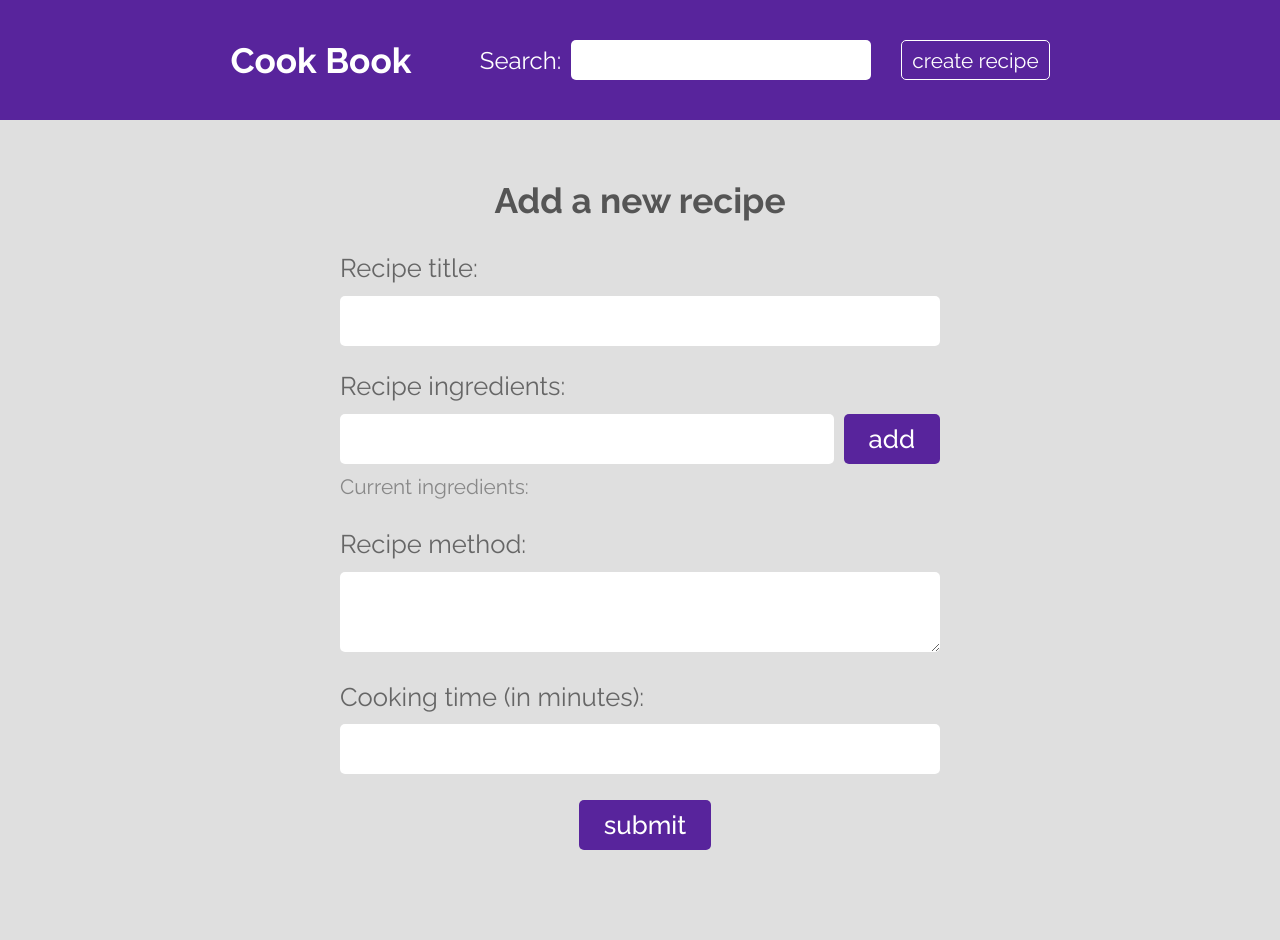
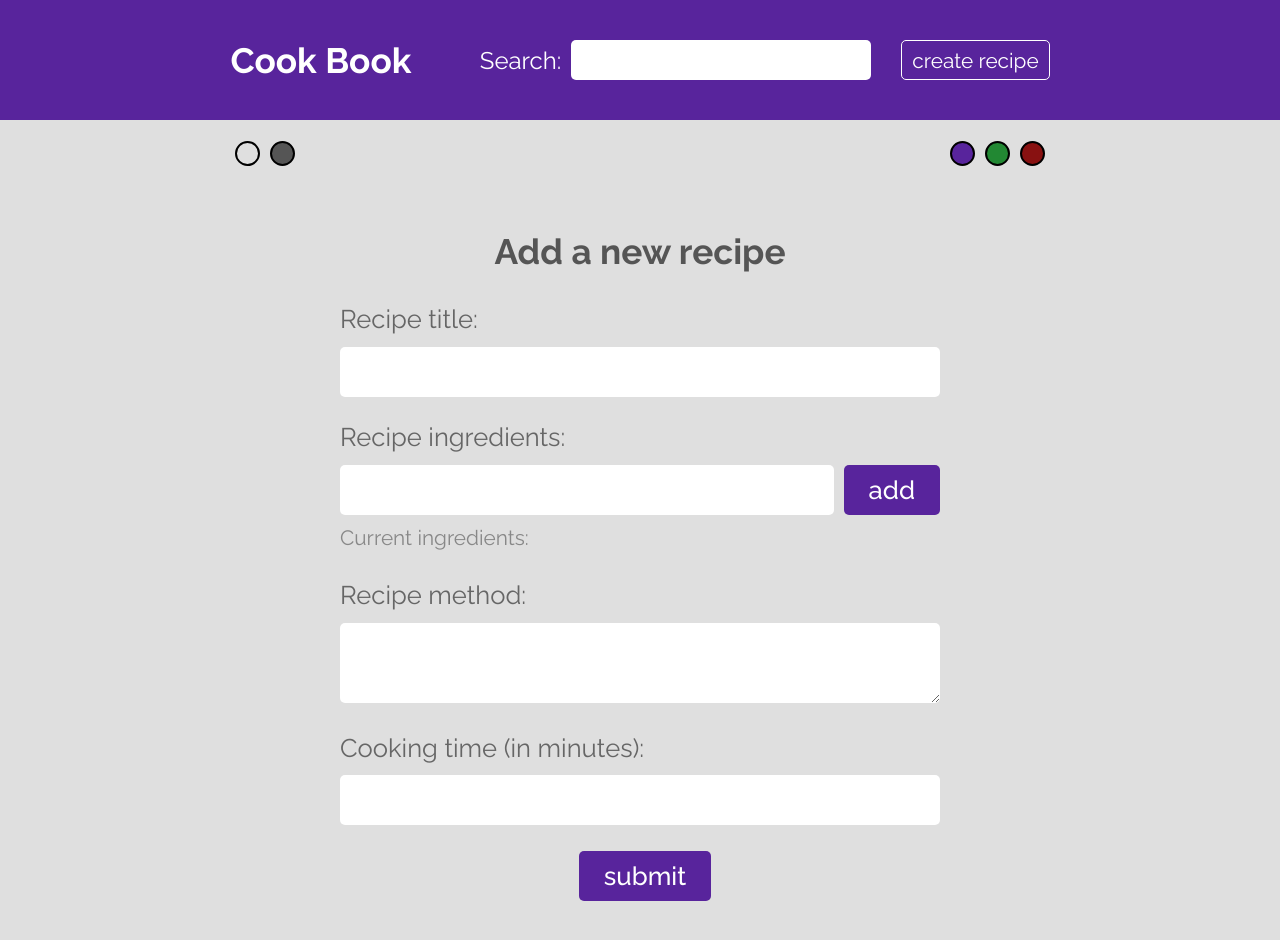
Before and after one commit to matiss-norenbergs/cook-book, a React (Create React App) app: page /create in a window 1280 px wide. Shown: the top 940 px of the page. Built offline with nearby package versions, Linux system fonts and the light colour scheme.

Commit message:
Added changable themes, using root css styling

```diff
--- a/src/App.js
+++ b/src/App.js
@@ -4,12 +4,14 @@ import Create from "./pages/create/Create";
 import Recipe from "./pages/recipe/Recipe";
 import { BrowserRouter as Router, Routes, Route } from 'react-router-dom';
 import Search from "./pages/search/Search";
+import Themes from "./components/themes/Themes";
 
 function App() {
   return (
     <div className="App">
       <Router>
         <NavBar />
+        <Themes />
 
         <Routes>
           <Route path='/' element={<Home />} />
--- a/src/components/navbar/NavBar.css
+++ b/src/components/navbar/NavBar.css
@@ -1,7 +1,7 @@
 nav{
     display: flex;
     background: var(--purple);
-    color: var(--textWhite);
+    color: var(--white);
     height: 90px;
     width: 100%;
     padding: var(--padding);
@@ -11,7 +11,7 @@ nav{
 
 nav .logo{
     text-decoration: none;
-    color: var(--textWhite);
+    color: var(--white);
     font-size: 2.2rem;
     font-weight: 700;
 }
@@ -24,15 +24,15 @@ nav .section .createBtn{
     display: flex;
     align-items: center;
     text-decoration: none;
-    border: 1px solid #fff;
+    border: 1px solid var(--white);
     border-radius: 5px;
     margin-left: 30px;
     font-size: 1.3rem;
-    color: #fff;
+    color: var(--white);
     padding: 0 10px;
 }
 
 nav .section .createBtn:hover{
-    background: #fff;
+    background: var(--white);
     color: var(--purple);
 }
--- a/src/components/recipesList/RecipesList.css
+++ b/src/components/recipesList/RecipesList.css
@@ -9,7 +9,7 @@
 }
 
 .recipe-list .recipe{
-    background: #fff;
+    background: var(--background2);
     padding: 20px;
     animation: rotateBack .5s;
 }
@@ -35,12 +35,12 @@
 }
 
 .recipe-list .recipe span{
-    color: #888;
+    color: var(--grey);
     font-size: 1.3rem;
 }
 
 .recipe-list .recipe p{
-    color: var(--textDark);
+    color: var(--dark);
     margin-top: 17px;
     margin-bottom: 1.5rem;
     font-size: 1.1rem;
@@ -60,7 +60,7 @@
     display: flex;
     text-decoration: none;
     background: var(--background);
-    color: var(--textDark);
+    color: var(--dark);
     border: none;
     border-radius: 5px;
     font-size: 1.4rem;
--- a/src/components/searchBar/SearchBar.css
+++ b/src/components/searchBar/SearchBar.css
@@ -15,6 +15,7 @@
     border-radius: 5px;
     padding: 10px;
     font-size: 1.5rem;
+    background: var(--white);
 }
 
 .searchBar input:focus{
--- /dev/null
+++ b/src/components/themes/Themes.css
@@ -0,0 +1,21 @@
+.themes{
+    display: flex;
+    justify-content: space-between;
+    padding: var(--padding);
+    padding-bottom: 0;
+    padding-top: 1rem;
+}
+
+.themes .themes-btn{
+    border-radius: 50%;
+    height: 25px;
+    width: 25px;
+    font-size: 25px;
+    padding: 0;
+    margin: 5px;
+    border: 2px solid #000;
+}
+
+.themes .themes-btn:hover{
+    border: 2px solid red;
+}
--- /dev/null
+++ b/src/components/themes/Themes.js
@@ -0,0 +1,81 @@
+import { useState } from 'react';
+import './Themes.css';
+
+const Themes = () => {
+    const themes = {
+        light: { bg: '#dfdfdf', bg2: '#fff', title: '#555', white: '#fff', dark: '#666', grey: '#888' },
+        dark:  { bg: '#444', bg2: '#333', title: '#dfdfdf', white: '#ddd', dark: '#ddd', grey: '#999' }
+    };
+
+    const light = () => {
+        console.log('Activated light mode!');
+        document.documentElement.style.setProperty('--background', themes.light.bg);
+        document.documentElement.style.setProperty('--background2', themes.light.bg2);
+        document.documentElement.style.setProperty('--title', themes.light.title);
+        document.documentElement.style.setProperty('--white', themes.light.white);
+        document.documentElement.style.setProperty('--dark', themes.light.dark);
+        document.documentElement.style.setProperty('--grey', themes.light.grey);
+        localStorage.setItem('mode', 'light');
+    }
+
+    const dark = () => {
+        console.log('Activated dark mode!');
+        document.documentElement.style.setProperty('--background', themes.dark.bg);
+        document.documentElement.style.setProperty('--background2', themes.dark.bg2);
+        document.documentElement.style.setProperty('--title', themes.dark.title);
+        document.documentElement.style.setProperty('--white', themes.dark.white);
+        document.documentElement.style.setProperty('--dark', themes.dark.dark);
+        document.documentElement.style.setProperty('--grey', themes.dark.grey);
+        localStorage.setItem('mode', 'dark');
+    }
+
+    const purple = () => {
+        console.log('Activated purple color!');
+        document.documentElement.style.setProperty('--purple', '#58249c');
+        localStorage.setItem('color', 'purple');
+    }
+
+    const green = () => {
+        console.log('Activated green color!');
+        document.documentElement.style.setProperty('--purple', '#283');
+        localStorage.setItem('color', 'green');
+    }
+
+    const red = () => {
+        console.log('Activated red color!');
+        document.documentElement.style.setProperty('--purple', '#811');
+        localStorage.setItem('color', 'red');
+    }
+
+    const lightMode = localStorage.getItem('mode');
+
+    if(lightMode){
+        lightMode === 'light' ? light() : dark()
+    }else{
+        console.log('Mode not set!');
+    }
+
+    const color = localStorage.getItem('color');
+
+    if(color){
+        color === 'purple' ? purple() : color === 'green' ? green() : red()
+    }else{
+        console.log('User hasn\'t set a value!');
+    }
+
+    return(
+        <div className="themes">
+            <div className="modes">
+                <button className='themes-btn' onClick={light} style={{background: '#dfdfdf'}}></button>
+                <button className='themes-btn' onClick={dark} style={{background: '#555'}}></button>
+            </div>
+            <div className="colors">
+                <button className='themes-btn' onClick={purple} style={{background: '#58249c'}}></button>
+                <button className='themes-btn' onClick={green} style={{background: '#283'}}></button>
+                <button className='themes-btn' onClick={red} style={{background: '#811'}}></button>
+            </div>
+        </div>
+    )
+}
+
+export default Themes;
--- a/src/index.css
+++ b/src/index.css
@@ -10,9 +10,11 @@
 :root{
   --purple: #58249c;
   --title: #555;
-  --textWhite: #fff;
-  --textDark: #666;
+  --white: #fff;
+  --dark: #666;
+  --grey: #888;
   --background: #dfdfdf;
+  --background2: #fff;
   --padding: 60px 18%;
 }
 
--- a/src/pages/create/Create.css
+++ b/src/pages/create/Create.css
@@ -28,7 +28,7 @@
     font-size: 1.6rem;
     text-align: left;
     margin-bottom: .8rem;
-    color: var(--textDark);
+    color: var(--dark);
 }
 
 .create .newRecipe .row input[type=text], input[type=number], textarea{
@@ -38,7 +38,8 @@
     height: 50px;
     font-size: 1.6rem;
     padding: 15px;
-    color: var(--textDark);
+    color: #444;
+    background: var(--white);
 }
 
 .create .newRecipe .row input[type=text]:focus, input[type=number]:focus, textarea:focus{
@@ -51,12 +52,12 @@
     margin-top: .6rem;
     margin-bottom: 1.9rem;
     font-size: 1.3rem;
-    color: #888;
+    color: var(--grey);
 }
 
 .create .newRecipe .row span strong{
     display: inline-flex;
-    border: 2px solid #888;
+    border: 2px solid var(--grey);
     border-radius: 6px;
     padding: 4px 6px;
     margin-right: 6px;
@@ -82,7 +83,7 @@
 
 .create .newRecipe .row span strong button:hover{
     background: var(--purple);
-    color: var(--textWhite);
+    color: var(--white);
 }
 
 .create .newRecipe .row textarea{
@@ -98,7 +99,7 @@
     border: none;
     border-radius: 5px;
     background: var(--purple);
-    color: var(--textWhite);
+    color: var(--white);
     align-items: center;
     padding: 5px 25px;
     margin-left: 10px;
--- a/src/pages/home/Home.css
+++ b/src/pages/home/Home.css
@@ -4,7 +4,7 @@
 }
 
 .home .box{
-    background: #fff;
+    background: var(--white);
     padding: 15px;
     width: 400px;
 }
--- a/src/pages/recipe/Recipe.css
+++ b/src/pages/recipe/Recipe.css
@@ -3,7 +3,7 @@
 }
 
 .recipe .recipeInfo{
-    background: #fff;
+    background: var(--background2);
     padding: 40px;
     font-weight: 500;
 }
@@ -20,18 +20,18 @@
     text-align: center;
     font-size: 1.4rem;
     line-height: 1.6rem;
-    color: var(--textDark);
+    color: var(--dark);
 }
 
 .recipe .recipeInfo .cookTime span{
     display: block;
     text-align: center;
-    color: #888;
+    color: var(--grey);
 }
 
 .recipe .recipeInfo .cookMethod{
     margin-top: 1.5rem;
     font-size: 1.4rem;
     line-height: 1.8rem;
-    color: var(--textDark);
+    color: var(--dark);
 }
--- a/src/pages/search/Search.css
+++ b/src/pages/search/Search.css
@@ -4,7 +4,7 @@
 
 .search h1{
     font-size: 2.2rem;
-    color: #555;
+    color: var(--title);
     text-align: center;
     margin-bottom: 2.5rem;
 }
```
